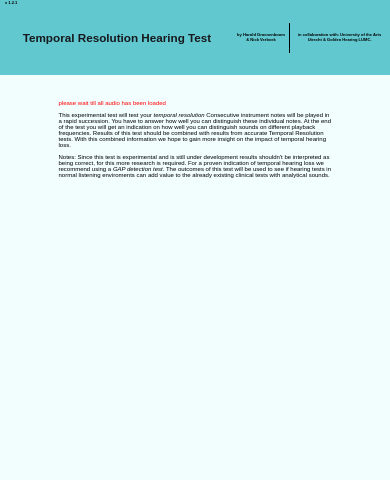
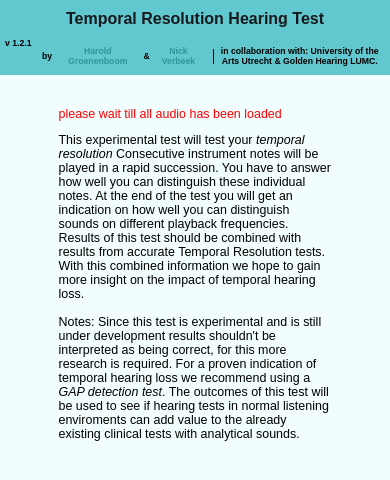
Before and after one commit to hgroenenboom/GoldenHearing-experimental-hearing-test, a plain HTML site: page index.html in a window 390 px wide. Drawn offline with nearby package versions, Linux system fonts and the light colour scheme; no server answers.

Commit message:
fixed scalability, js and css. Also added media query for SamsungS9 and hyperlink for my website.

```diff
--- a/css.css
+++ b/css.css
@@ -12,6 +12,18 @@ div {
 	width: 100%;
 	font-size: 30px;
 	/* position: absolute; */
+}
+
+a {
+    color:#30959c;
+    text-decoration: none;
+}
+
+a:hover,
+a:focus {
+    color:#9ddde1;
+    text-decoration: none;
+    outline: 0;
 }
 
 h1 {
@@ -119,6 +131,14 @@ h1, h2, h3, h4, h5, h6 {
     width: 100%;
 }
 
+#logo {
+    top: 7px;
+    left: 7px;
+    height: 30px;
+    width: 30px;
+    /* z-index:-1; */
+}
+
 .sliderlabel {
     position:absolute;
     left:0px;
@@ -155,25 +175,8 @@ h1, h2, h3, h4, h5, h6 {
         font-size: 1.14vw;
     }
 }
-@media only screen and (max-width: 768px)
-/* ----------- iPhone X ----------- */
-/* Portrait and Landscape */
-    or ( only screen
-  and (min-device-width: 375px)
-  and (max-device-width: 812px)
-  and (-webkit-min-device-pixel-ratio: 3) )
-  /* Portrait */
-    or ( only screen
-  and (min-device-width: 375px)
-  and (max-device-width: 812px)
-  and (-webkit-min-device-pixel-ratio: 3)
-  and (orientation: portrait) )
-  /* Landscape */
-    or ( only screen
-  and (min-device-width: 375px)
-  and (max-device-width: 812px)
-  and (-webkit-min-device-pixel-ratio: 3)
-  and (orientation: landscape) ) {
+@media only screen and (max-width: 768px)/* ----------- Galaxy S9 ----------- */, ( only screen and (min-width: 740px) and (orientation: landscape) ), ( only screen and (min-width: 360px) and (orientation: portrait) ), ( only screen and (min-width: 360px) and (max-width: 767px) )
+{
     .navbar  {
         height:39.6;
     }
@@ -259,9 +262,6 @@ h1, h2, h3, h4, h5, h6 {
 	font-size: 40px;
 	left: 5%;
 	width: 90%;
-	top: 10%;
-	margin-top: 30px;
-	height: 40%;
 	position: fixed;
 	/* border: 1px solid #000000 ; */
 
--- a/index.html
+++ b/index.html
@@ -15,15 +15,16 @@
         <script type="text/javascript" src="js.js?version=420"></script>
         <title>Hearing test</title>
     </head>
-    <body onmousedown=mouseClicked()>
+    <body>
         <div id="navigationbar" class="navbar">
             <div id='navbar-topcenter' class="centered title"> Temporal Resolution Hearing Test
             </div>
             <div id='navbar-topright' class="centered navbartextspace">
                 <h6 class="centered navbartext" style="float:left;">
-                    by Harold Groenenboom
-                    &amp;
-                    Nick Verbeek
+                    by&nbsp;
+                    <a href="http://haroldgroenenboom.nl/" target="_blank">Harold Groenenboom</a>
+                    &nbsp;&amp;&nbsp;
+                    <a target="_blank">Nick Verbeek</a>
                 </h6>
                 <div class="vl" style="float:left;background-color:black;"> </div>
                 <h6 class="centered navbartext" style="float:left">
@@ -76,7 +77,7 @@
 
             <div id="likert" class="invisible likert centered">
                 <div>
-                <div class="simpleoffset"></div>
+                    <div class="simpleoffset"></div>
                     <h3 id="testTitle" class="centered">Hearing test</h3>
                     <p>How well can you distinguish the individual notes of the played instrument? </p>
                     <div id="likertbuttons" style="display:contents;">
@@ -96,7 +97,7 @@
 
                         <!-- <button id="show_results" type="button" onclick="stateSwitch('show results')">Show results</button> -->
                     </div>
-            </div>
+                </div>
             </div>
             <!---------------------- TEST ---------------------->
 
--- a/js.js
+++ b/js.js
@@ -113,6 +113,10 @@ $(window).resize( function(){
     drawGraph(results);
   }
 });
+
+$(window).mousedown( function(){
+    mouseClicked();
+})
 
 // switch between document states of the test (hoe werkt dit bij andere websites?)
 function stateSwitch(e) {
```
Also changed, not shown: 1 other file.
